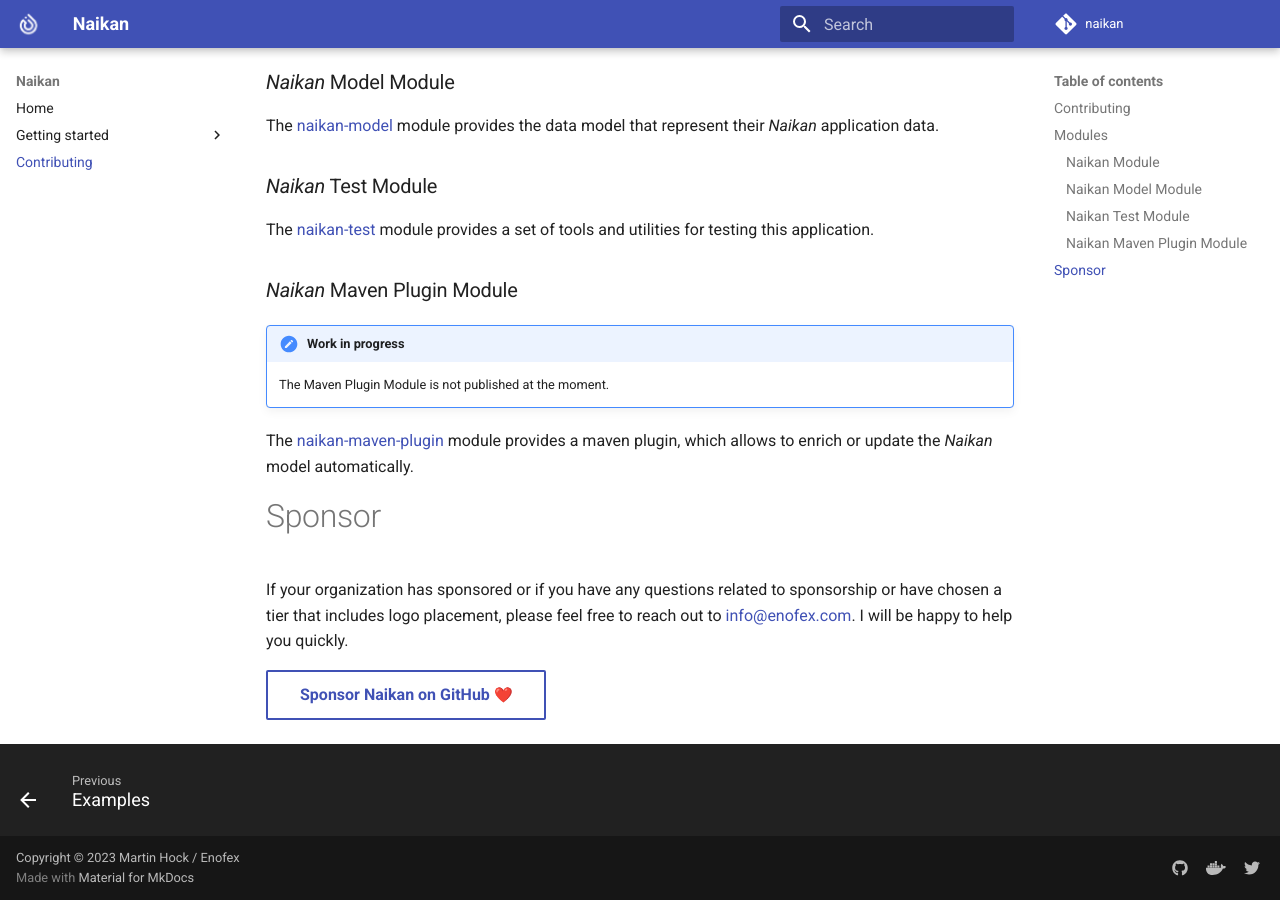
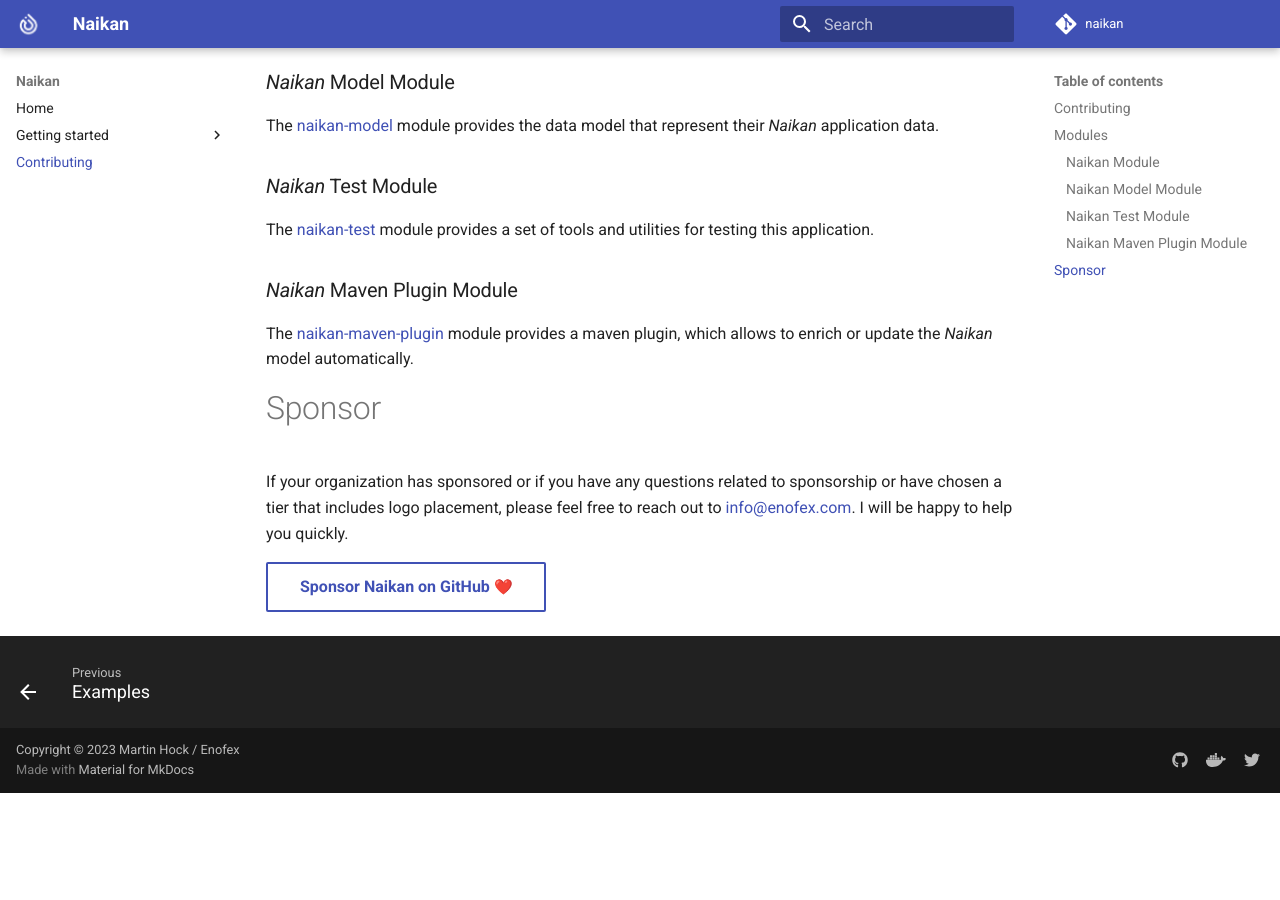
Before and after one commit to enofex/naikan, an MkDocs documentation site: the page built from docs/contributing.md, in a window 1280 px wide and 900 px high, scrolled down 1804 px. Built offline with MkDocs 1.6.1 and Material for MkDocs 9.7.7, drawn with Linux system fonts in a browser that asks for light colours; emoji names are drawn with the system emoji font; comment, search, counter and statistics services are not loaded; after the commit the page ends 2597 px from its top, so only the background shows below that.

Commit message:
Update contributing.md

```diff
--- a/docs/contributing.md
+++ b/docs/contributing.md
@@ -82,10 +82,6 @@
 
 ### *Naikan* Maven Plugin Module
 
-!!! note "Work in progress"
-
-    The Maven Plugin Module is not published at the moment.
-
 The [naikan-maven-plugin](https://github.com/enofex/naikan-maven-plugin) module provides a maven
 plugin, which allows to enrich or update the *Naikan* model automatically.
 
```
